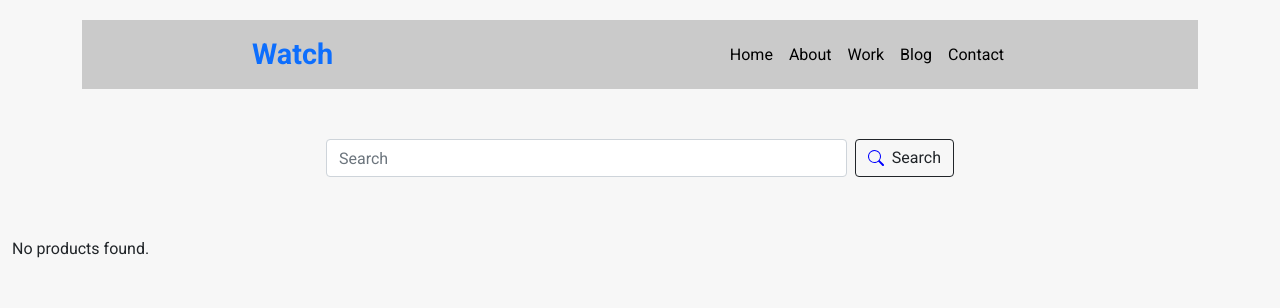
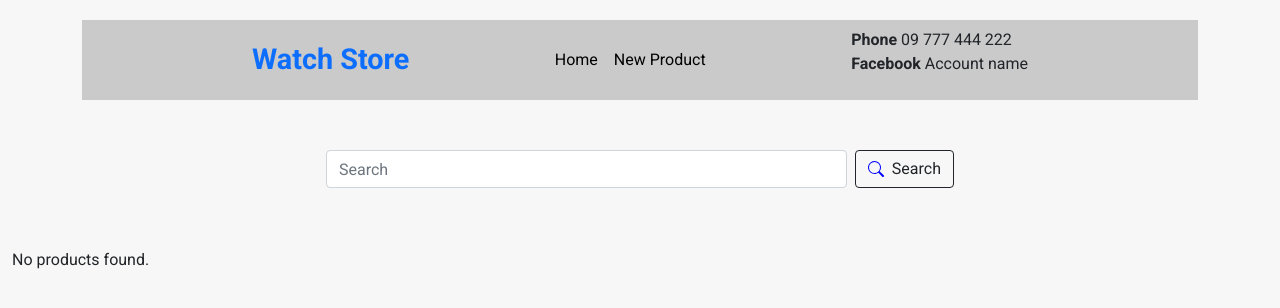
Before and after one commit to Min01001/watch, a PHP site: page /index.php in a window 1280 px wide. Shown: the top 308 px of the page. Run offline with PHP 8.4, Linux system fonts and the light colour scheme; data that the repository does not hold is empty; some libraries are stand-ins or nearby versions.

Commit message:
modified

```diff
--- a/sidebar.php
+++ b/sidebar.php
@@ -2,7 +2,7 @@
   <div class="container" style="padding-top: 20px;">
     <nav class="navbar navbar-expand-lg ftco_navbar ftco-navbar-light" id="ftco-navbar">
       <div class="container-fluid custom-navbar">
-        <a class="navbar-brand" href="#">Watch</a>
+        <a class="navbar-brand" href="#">Watch Store</a>
         <div>
           <button class="navbar-toggler" type="button" data-toggle="collapse" data-target="#ftco-nav" aria-controls="ftco-nav" aria-expanded="false" aria-label="Toggle navigation">
             <span class="fa fa-bars"></span> Menu
@@ -10,12 +10,13 @@
           <div class="collapse navbar-collapse" id="ftco-nav">
             <ul class="navbar-nav ml-auto mr-md-3">
               <li class="nav-item"><a href="index.php" class="nav-link">Home</a></li>
-              <li class="nav-item"><a href="#" class="nav-link">About</a></li>
-              <li class="nav-item"><a href="#" class="nav-link">Work</a></li>
-              <li class="nav-item"><a href="#" class="nav-link">Blog</a></li>
-              <li class="nav-item"><a href="new_product.php" class="nav-link">Contact</a></li>
+              <li class="nav-item"><a href="new_product.php" class="nav-link">New Product</a></li>
             </ul>
           </div>
+        </div>
+
+        <div>
+          <p><strong>Phone</strong><span> 09 777 444 222</span> <br> <strong>Facebook</strong><span> Account name</span> </p>
         </div>
       </div>
     </nav>
```
